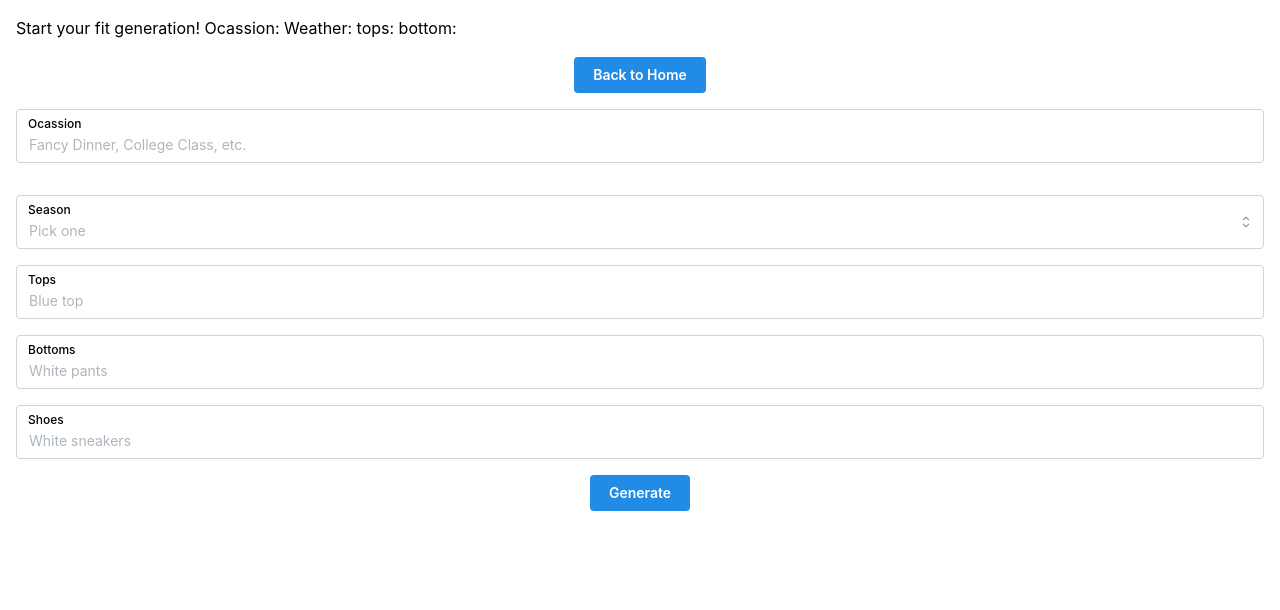
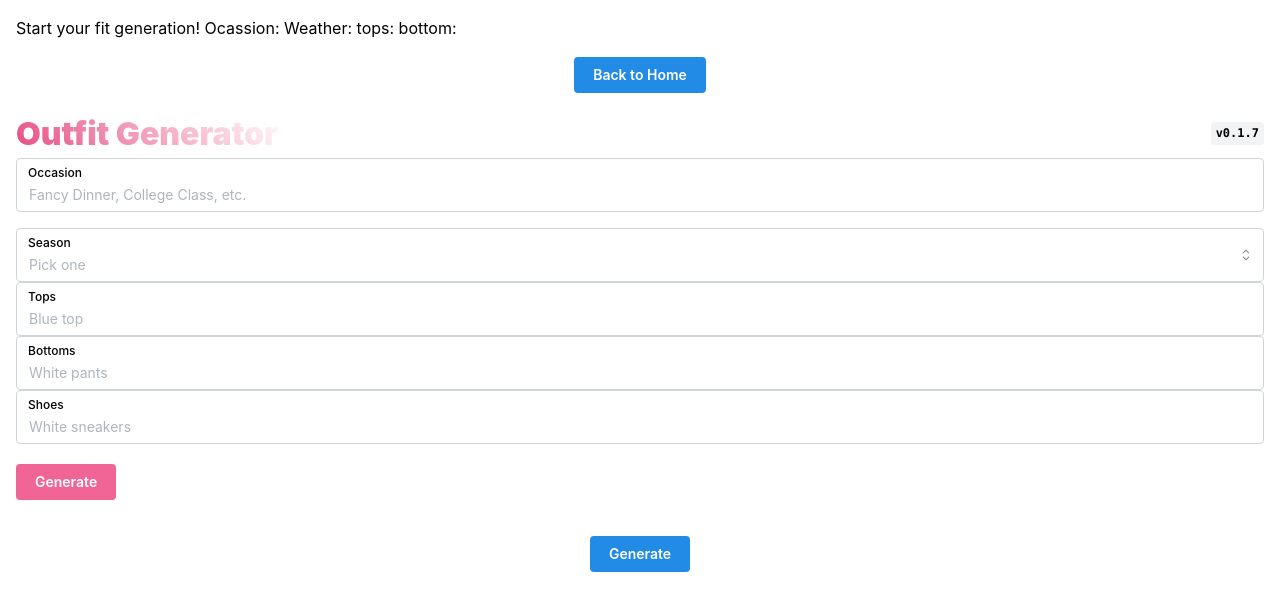
Before and after one commit to baran7abbasi/DressCode, a Next.js app: page /fit-generator in a window 1280 px wide. Shown: the top 610 px of the page. Built offline with nearby package versions, Linux system fonts and the light colour scheme.

Commit message:
Update ContainedInputs.tsx

```diff
--- a/app/fit-generator/ContainedInputs/ContainedInputs.tsx
+++ b/app/fit-generator/ContainedInputs/ContainedInputs.tsx
@@ -1,10 +1,26 @@
-import { Select, TextInput } from '@mantine/core';
+import { Select, TextInput, Button, Text, Code, Group } from '@mantine/core';
 import classes from './ContainedInput.module.css';
 
 export function ContainedInputs() {
   return (
-    <>
-      <TextInput label="Ocassion" placeholder="Fancy Dinner, College Class, etc." classNames={classes} />
+    <div className={classes.container}>
+      <div className={classes.inputGroup}>
+        <Group className={classes.header} justify='space-between'>
+              <Text
+                component='span'
+                variant='gradient'
+                gradient={{ from: 'pink', to: 'white' }}
+                inherit
+                style={{ fontWeight: 1000, fontSize: '2rem' }}
+              >
+                Outfit Generator
+              </Text>
+
+              <Code fw={700} className={classes.version}>
+                v0.1.7
+              </Code>
+            </Group>
+        <TextInput label="Occasion" placeholder="Fancy Dinner, College Class, etc." classNames={classes} />
 
         <Select
           mt="md"
@@ -20,6 +36,21 @@ export function ContainedInputs() {
         <TextInput label="Bottoms" placeholder="White pants" classNames={classes} />
 
         <TextInput label="Shoes" placeholder="White sneakers" classNames={classes} />
-    </>
+
+        <div>
+          <Button
+            component="a"
+            href=""
+            style={{
+              alignSelf: 'center',
+              backgroundColor: 'var(--mantine-color-pink-5)', // Corrected style syntax
+              margin:'20px 0 20px 0px'
+            }}
+            >
+            Generate
+          </Button>
+        </div>
+      </div>
+    </div>
   );
 }
```
Lines whose indentation alone changed are shown as unchanged.
